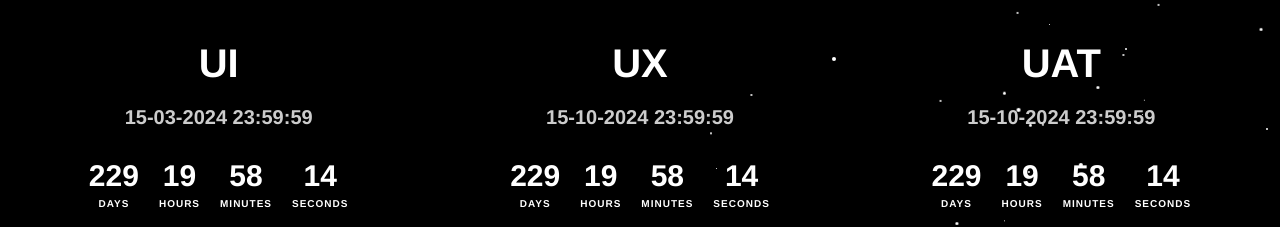
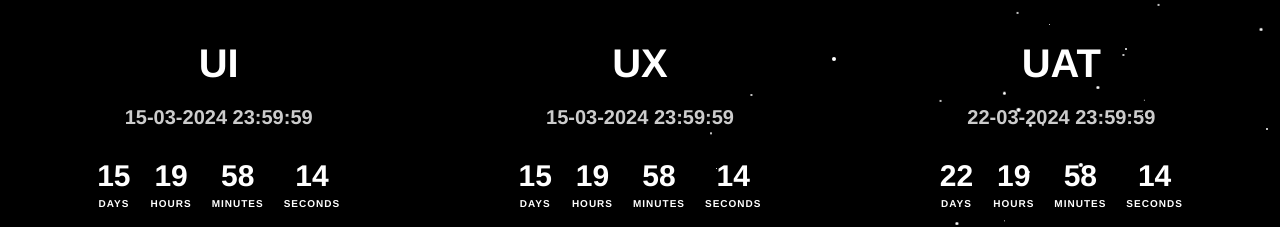
Before and after one commit to Vuhuynh4/countdown, a plain HTML site: page index.html in a window 1280 px wide. Shown: the part 719-946 px from the top of the page. Drawn offline with Linux system fonts and the light colour scheme.

Commit message:
Update index.html

```diff
--- a/index.html
+++ b/index.html
@@ -429,9 +429,9 @@
         const performanceSignoff = new Date('2024-03-12T23:59:59');
         const quickAccessSignoff = new Date('2024-03-15T23:59:59');
         const portfolioSignoff = new Date('2024-03-15T23:59:59');
-        const UISignoff = new Date('2024-10-15T23:59:59');
-        const UXSignoff = new Date('2024-10-15T23:59:59');
-        const UATSignoff = new Date('2024-10-15T23:59:59');
+        const UISignoff = new Date('2024-03-15T23:59:59');
+        const UXSignoff = new Date('2024-03-15T23:59:59');
+        const UATSignoff = new Date('2024-03-22T23:59:59');
 
         // Update the countdown every second
         setInterval(updateCountdown, 1000);
```
